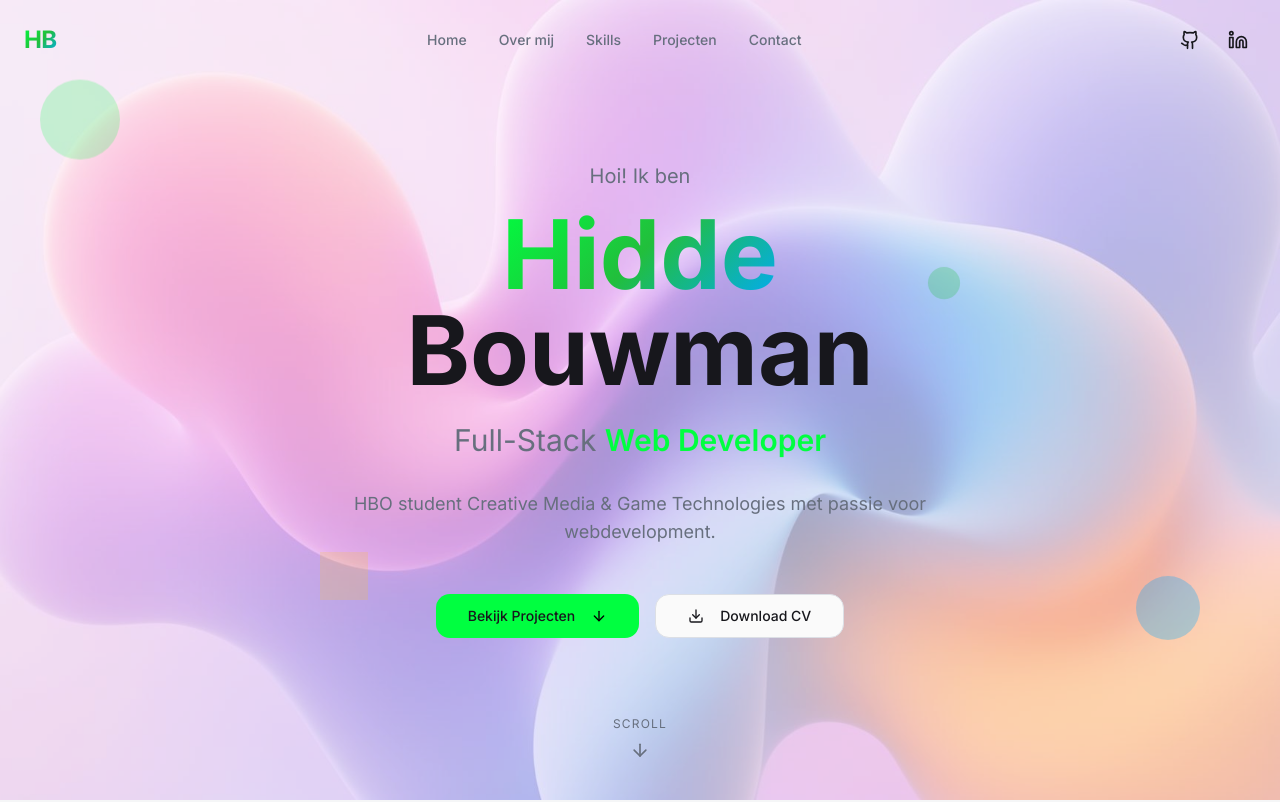
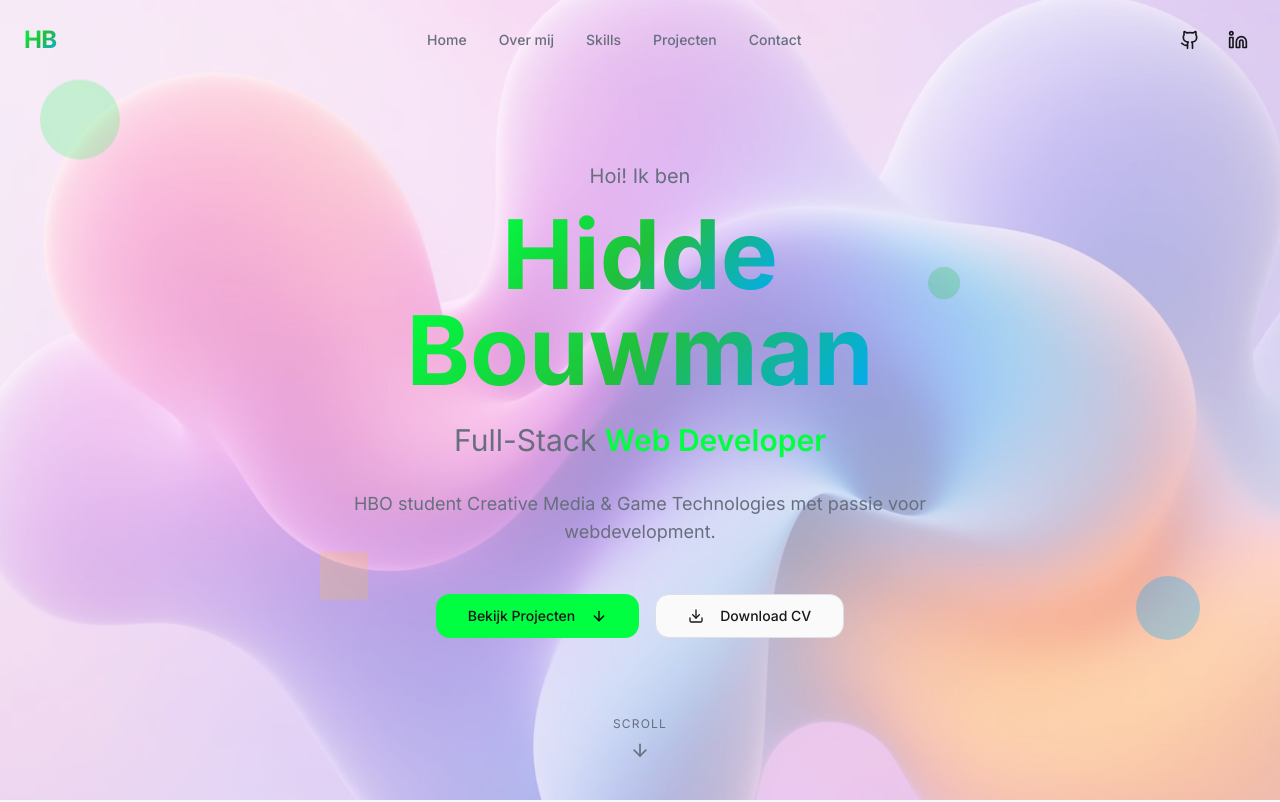
Before and after one commit to HiddeBouwman/portfolio-2-want-de-vorige-hebben-ze-verwijderd, a React (Vite) app: page / in a window 1280 px wide. Shown: the top 802 px of the page. Built offline with nearby package versions, Linux system fonts and the light colour scheme; the HTML template or start-up script is replaced by a standard one.

Commit message:
fix(hero): adjust text and icon colors in Bekijk Projecten button

```diff
--- a/src/components/HeroSection.tsx
+++ b/src/components/HeroSection.tsx
@@ -37,7 +37,7 @@
           <Reveal className="text-5xl md:text-7xl lg:text-8xl font-bold mb-6 animation-delay-200">
             <span className="text-gradient">Hidde</span>
             <br />
-            <span className="text-foreground">Bouwman</span>
+            <span className="text-gradient">Bouwman</span>
           </Reveal>
 
           {/* Role */}
```
